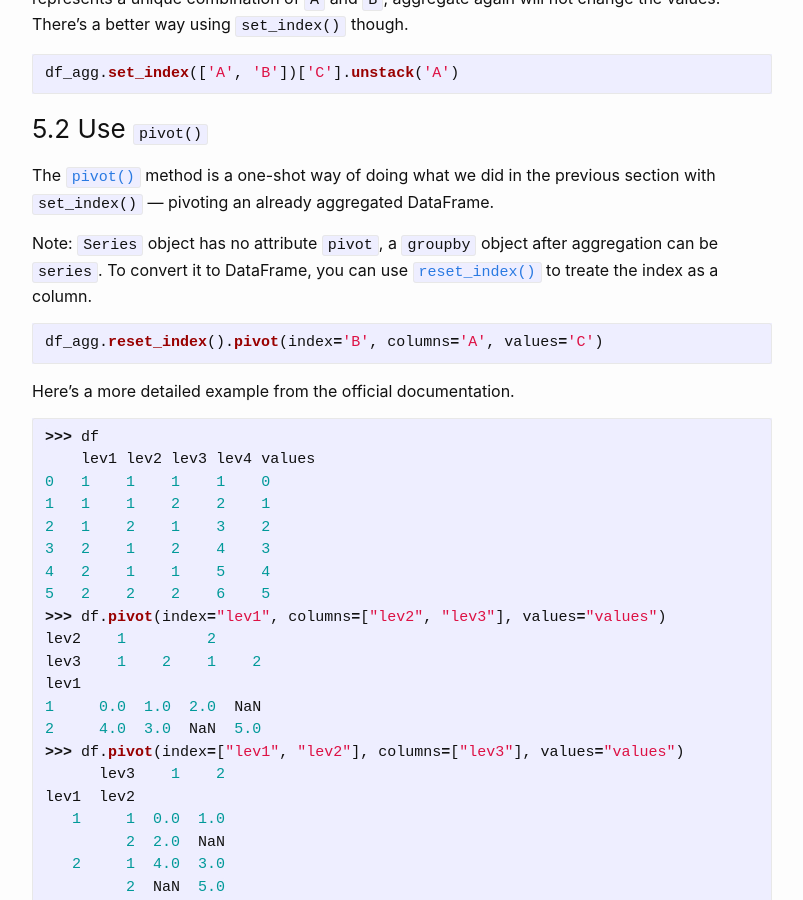
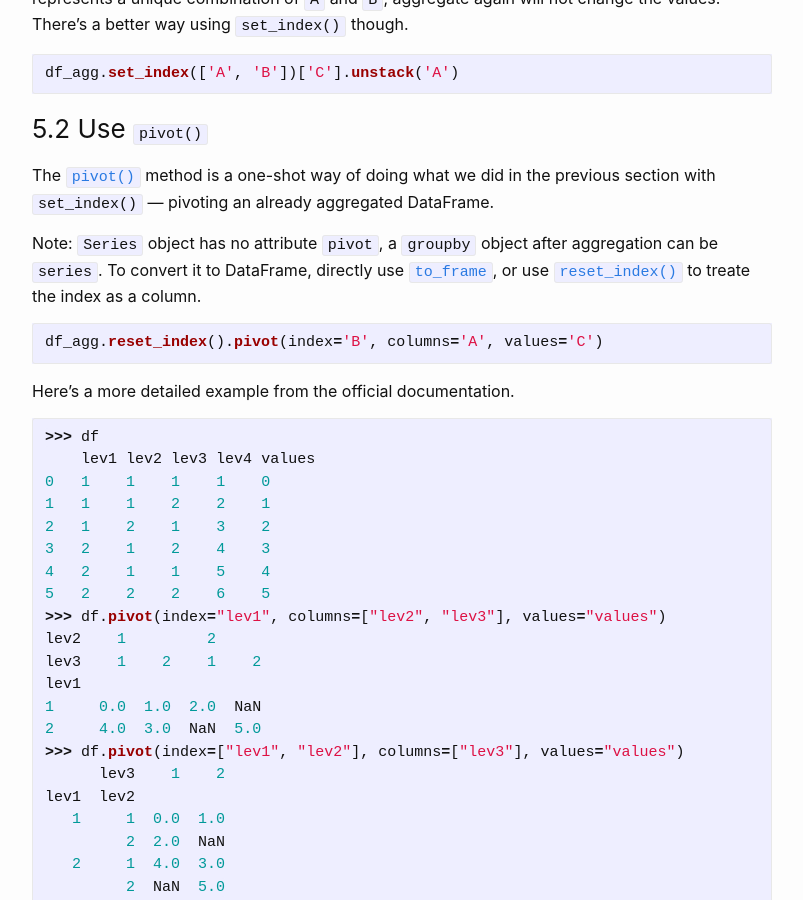
Before and after one commit to qiaohuang/qiaohuang.github.io, a Jekyll site: the page built from blog/_posts/2021-10-23-pandas.md, in a window 1280 px wide and 900 px high, scrolled down 11891 px. Shown: the whole window, without its empty margins (238-1041 px from the left). Built offline with Jekyll 4.4.1, drawn with Linux system fonts in a browser that asks for light colours; nearby versions of some CDN libraries.

Commit message:
Update pandas

````diff
--- a/blog/_posts/2021-10-23-pandas.md
+++ b/blog/_posts/2021-10-23-pandas.md
@@ -470,7 +470,7 @@ df_agg.set_index(['A', 'B'])['C'].unstack('A')
 
 The [`pivot()`](https://pandas.pydata.org/docs/reference/api/pandas.DataFrame.pivot.html) method is a one-shot way of doing what we did in the previous section with `set_index()` — pivoting an already aggregated DataFrame.
 
-Note: `Series` object has no attribute `pivot`, a `groupby` object after aggregation can be `series`. To convert it to DataFrame, you can use [`reset_index()`](https://pandas.pydata.org/docs/reference/api/pandas.Series.reset_index.html) to treate the index as a column.
+Note: `Series` object has no attribute `pivot`, a `groupby` object after aggregation can be `series`. To convert it to DataFrame, directly use [`to_frame`](https://pandas.pydata.org/docs/reference/api/pandas.Series.to_frame.html), or use [`reset_index()`](https://pandas.pydata.org/docs/reference/api/pandas.Series.reset_index.html) to treate the index as a column.
 
 ```python
 df_agg.reset_index().pivot(index='B', columns='A', values='C')
````
